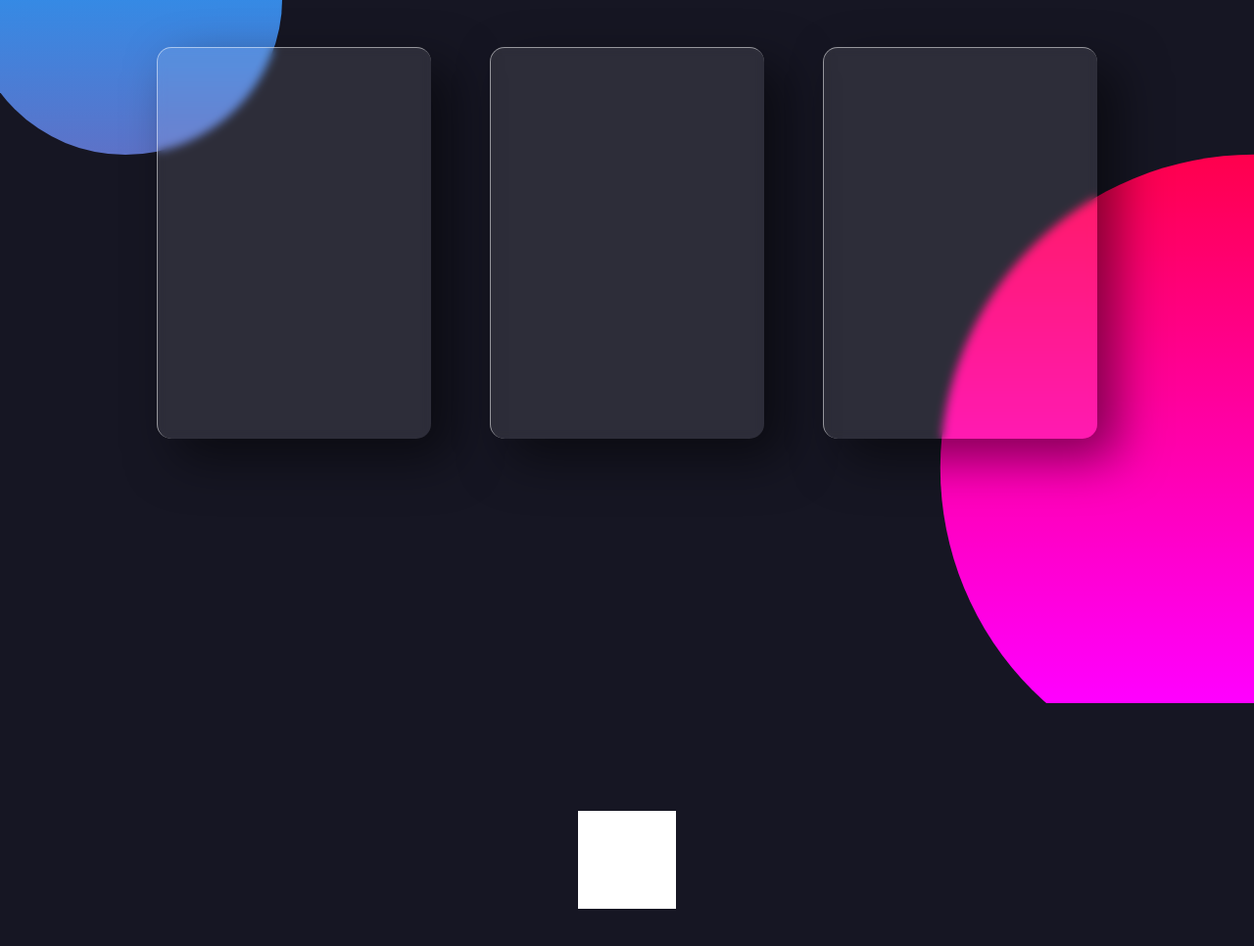
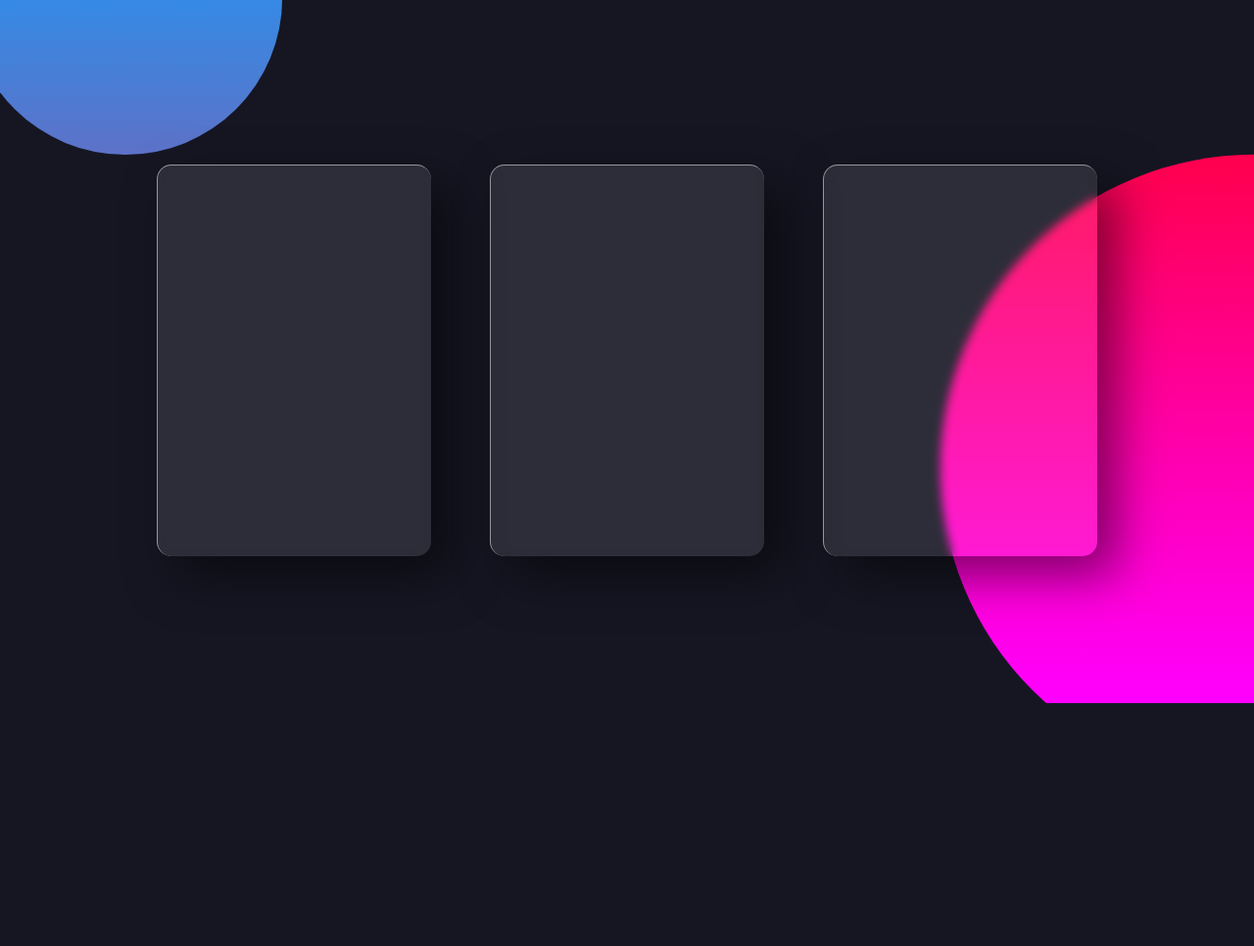
Before and after one commit to shajib729/glassmorpism-effect, a plain HTML site: page index.html in a window 1280 px wide. Shown: the part 82-1048 px from the top of the page at 98% size. After the commit the page ends 800 px from the top, so only its background shows below. Drawn offline with Linux system fonts and the light colour scheme.

Commit message:
Update index.html

```diff
--- a/index.html
+++ b/index.html
@@ -34,11 +34,6 @@
             </div>
         </div>
     </div>
-    <section>
-        <div class="devidCard">
-            <div class="face front"></div>
-        </div>
-    </section>
 
 
 
```
